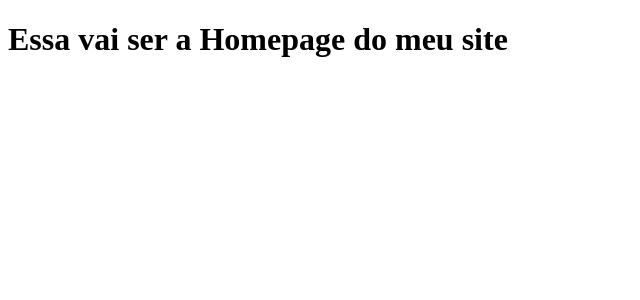
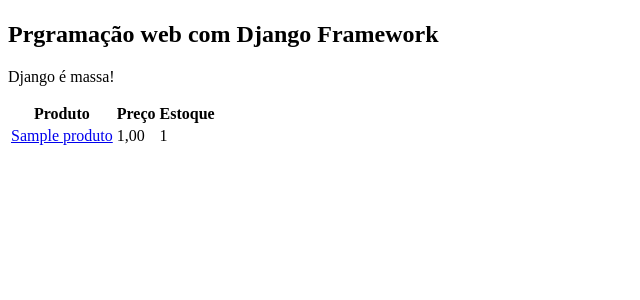
Before and after one commit to carlosdfranca/django1, a Django app: page / in a window 1280 px wide. Shown: the top 300 px of the page, without its empty margins (0-640 px from the left). Run offline with Django 4.2, Linux system fonts and the light colour scheme; tables that the repository leaves empty hold one stand-in row (values such as "Sample post").

Commit message:
Apresentando dados do banco

```diff
--- a/core/templates/index.html
+++ b/core/templates/index.html
@@ -5,6 +5,29 @@
     <title>Homepage</title>
 </head>
 <body>
-    <h1>Essa vai ser a Homepage do meu site</h1>
+    <h1>{{ usuario }}</h1>
+
+    <h2>{{ curso }}</h2>
+
+    <p>{{ outro }}</p>
+
+    <table>
+        <thead>
+            <tr>
+                <th>Produto</th>
+                <th>Preço</th>
+                <th>Estoque</th>
+            </tr>
+        </thead>
+        <tbody>
+            {% for produto in produtos %}
+                <tr>
+                    <td><a href="{% url 'produto' produto.pk %}">{{ produto.nome }}</a></td>
+                    <td>{{ produto.preco }}</td>
+                    <td>{{ produto.estoque }}</td>
+                </tr>
+            {% endfor %}
+        </tbody>
+    </table>
 </body>
 </html>
--- a/core/urls.py
+++ b/core/urls.py
@@ -1,8 +1,9 @@
 from django.urls import path
 
-from .views import index, contato
+from .views import index, contato, produto
 
 urlpatterns = [
-    path('', index),
-    path('contato', contato),
+    path('', index, name='index'),
+    path('contato', contato, name='contato'),
+    path('produto/<int:pk>', produto, name='produto'),
 ]
--- a/core/views.py
+++ b/core/views.py
@@ -1,9 +1,35 @@
 from django.shortcuts import render
+from .models import Produto
 
 # Create your views here.
 def index(request):
-    return render(request, 'index.html')
+    print(f'Usuário: {request.user}')
+
+    if str(request.user) == 'AnonymousUser':
+        usuario = ''
+    else:
+        usuario = str(request.user.first_name) + ' ' + str(request.user.last_name)
+
+    produtos = Produto.objects.all()
+
+    context = {
+        'usuario': usuario,
+        'curso': 'Prgramação web com Django Framework',
+        'outro': 'Django é massa!',
+        'produtos': produtos
+    }
+    return render(request, 'index.html', context)
 
 
 def contato(request):
     return render(request, 'contato.html')
+
+
+def produto(request, pk):
+    prod = Produto.objects.get(id=pk)
+
+    context = {
+        'produto': prod
+    }
+
+    return render(request, 'produto.html', context)
```
Also changed, not shown: core/templates/produto.html (added, +24 -0 lines), core/models.py (line endings or trailing spaces).
